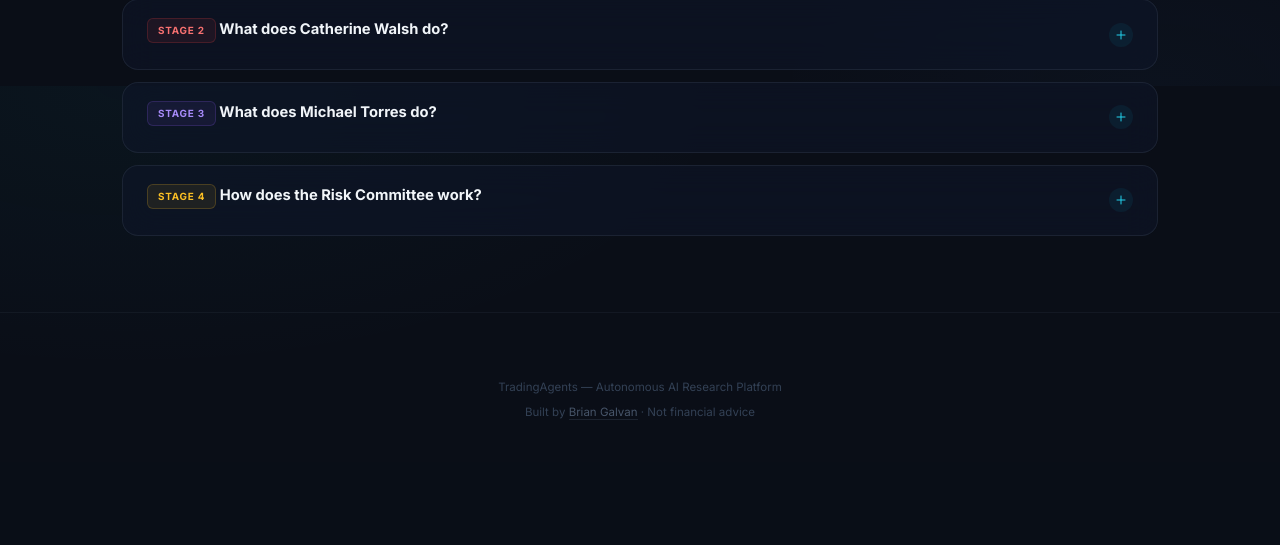
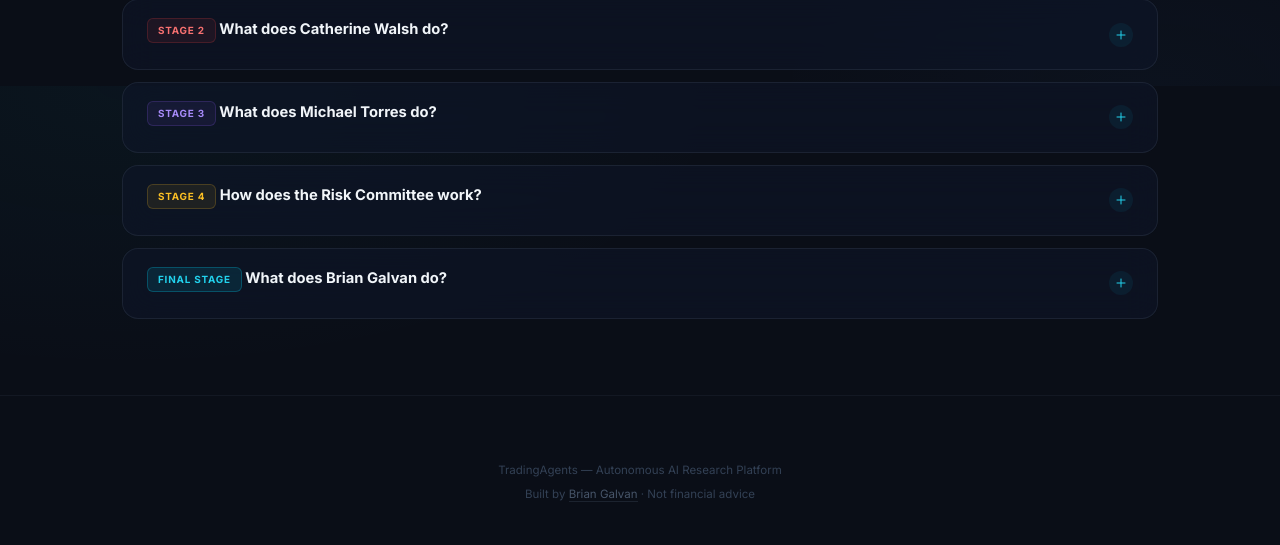
Before and after one commit to bgalvan1277/tradingagents-dashboard, a FastAPI app: page /faq in a window 1280 px wide. Shown: the part 1514-2059 px from the top of the page. Before the commit the page ends 1934 px from the top, so only its background shows below. Run offline with FastAPI, Linux system fonts and the light colour scheme; parts of the project's set-up code (start-up, migrations or seed data) failed here and were passed over.

Commit message:
FAQ: add Brian Galvan Final Stage portfolio manager entry

```diff
--- a/app/templates/public/faq.html
+++ b/app/templates/public/faq.html
@@ -278,5 +278,25 @@
     </div>
 </div>
 
+<div class="faq-item">
+    <div class="faq-q" onclick="this.parentElement.classList.toggle('open')">
+        <h3><span class="faq-agent-badge" style="background:rgba(6,182,212,.12);color:#22d3ee;border:1px solid rgba(6,182,212,.3)">Final Stage</span> What does Brian Galvan do?</h3>
+        <div class="faq-icon"><svg width="12" height="12" fill="none" stroke="#22d3ee" viewBox="0 0 24 24"><path stroke-linecap="round" stroke-linejoin="round" stroke-width="2" d="M12 4v16m8-8H4"/></svg></div>
+    </div>
+    <div class="faq-a">
+        <p><strong>Brian Galvan</strong> is the Portfolio Manager and the only human in the entire pipeline. He operates at Stage 5, the final decision stage, where every analysis run terminates.</p>
+        <p>By the time a recommendation reaches Brian, it has already passed through:</p>
+        <ul>
+            <li><strong>Colonel Wolfe's intelligence briefing</strong> with data from 12 public channels</li>
+            <li><strong>Four independent research reports</strong> from Marcus (technical), Sarah (sentiment), James (news), and Elena (fundamentals)</li>
+            <li><strong>A full adversarial debate</strong> between David (bull) and Catherine (bear), with a judicial verdict from Michael</li>
+            <li><strong>A three-perspective risk assessment</strong> from the aggressive, conservative, and neutral analysts, synthesized by the Risk Judge</li>
+        </ul>
+        <p>Brian reviews all 14 documented deliverables produced by the pipeline and makes the final call: <strong>buy, sell, hold, or pass</strong>. He evaluates the consensus score, weighs the strength of the debate verdict against the risk assessment, and considers his own portfolio-level context that the agents cannot see, including cash allocation, existing position sizes, and personal risk tolerance.</p>
+        <p>When Brian decides to act on a recommendation, he uses <strong>SimTrader</strong> to execute paper trades at live market prices, benchmarking whether the agents' analysis translates into profitable positioning. Over time, this creates a trackable performance record that feeds back into refining the agent pipeline. He can enter trades at market price or at custom prices to mirror his real brokerage positions.</p>
+        <p>The key principle: <strong>AI agents research, debate, and assess risk. The human makes the final portfolio decision.</strong> No trade is ever executed without Brian's explicit approval. The platform is a research tool, not an autonomous trading system.</p>
+    </div>
+</div>
+
 </div>
 {% endblock %}
```
